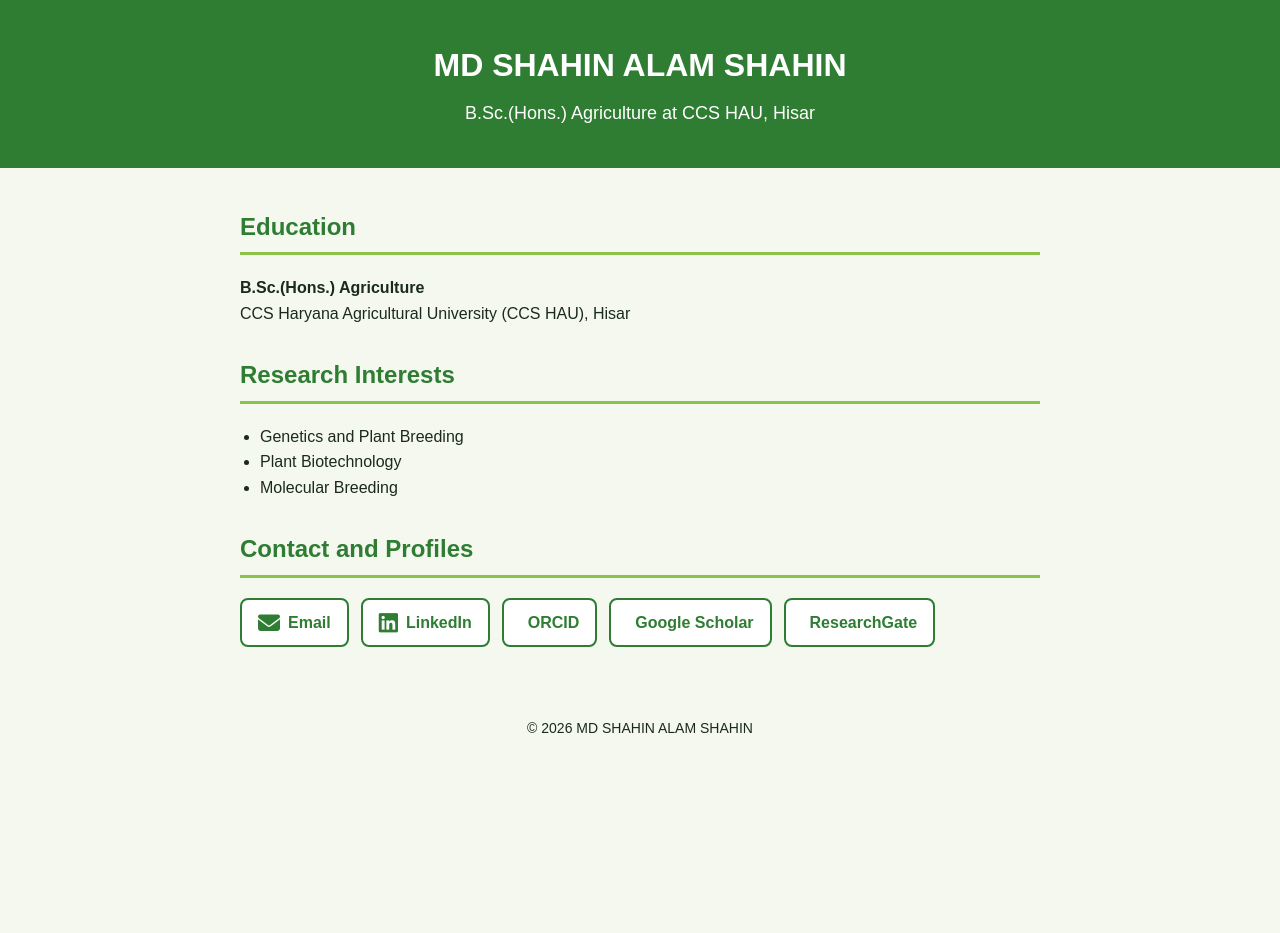
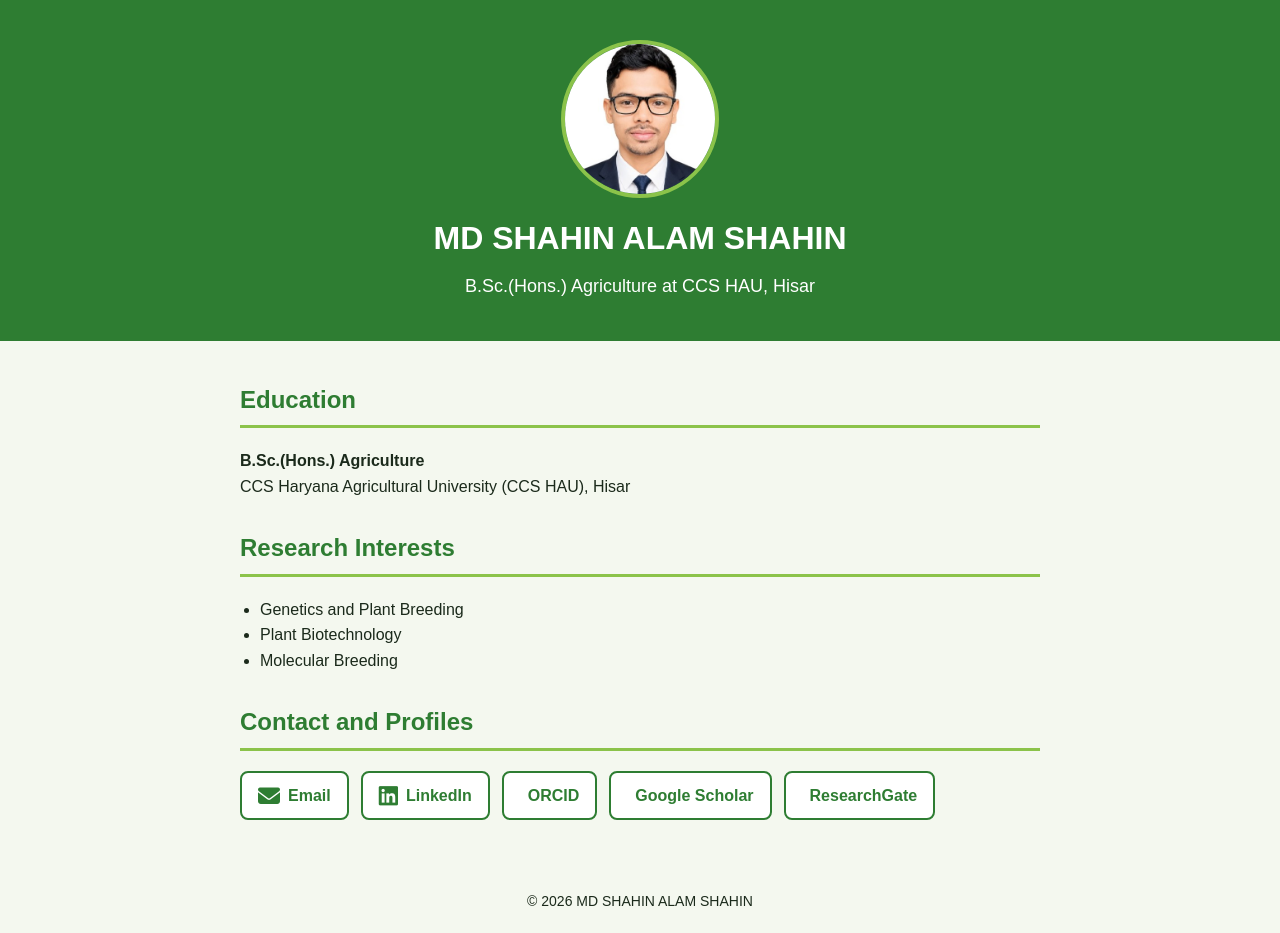
Before and after one commit to shahinalam1150/shahinalam1150.github.io, a plain HTML site: page index.html in a window 1280 px wide. Before the commit the page ends 800 px from the top, so only its background shows below. Drawn offline with Linux system fonts and the light colour scheme; some icons are missing.

Commit message:
Update index.html

```diff
--- a/index.html
+++ b/index.html
@@ -73,13 +73,22 @@
     .contact-links i {
       font-size: 22px;
     }
+        .profile-photo {
+      display: block;
+      margin: 0 auto 15px auto;
+      width: 150px;
+      height: 150px;
+      border-radius: 50%;
+      object-fit: cover;
+      border: 4px solid #8BC34A;
+    }
   </style>
     <link rel="stylesheet" href="https://cdnjs.cloudflare.com/ajax/libs/font-awesome/6.5.1/css/all.min.css">
   <link rel="stylesheet" href="https://cdnjs.cloudflare.com/ajax/libs/academicons/1.9.4/css/academicons.min.css">
 </head>
 <body>
-
   <header>
+    <img src="profile.jpg" alt="Photo of MD SHAHIN ALAM SHAHIN" class="profile-photo">
     <h1>MD SHAHIN ALAM SHAHIN</h1>
     <p>B.Sc.(Hons.) Agriculture at CCS HAU, Hisar</p>
   </header>
```
